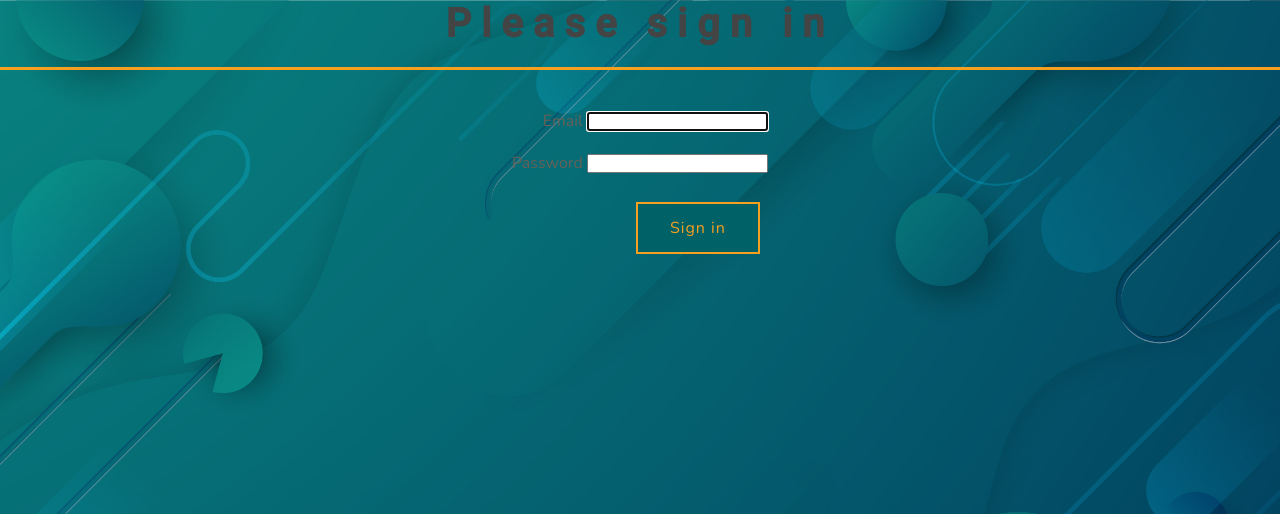
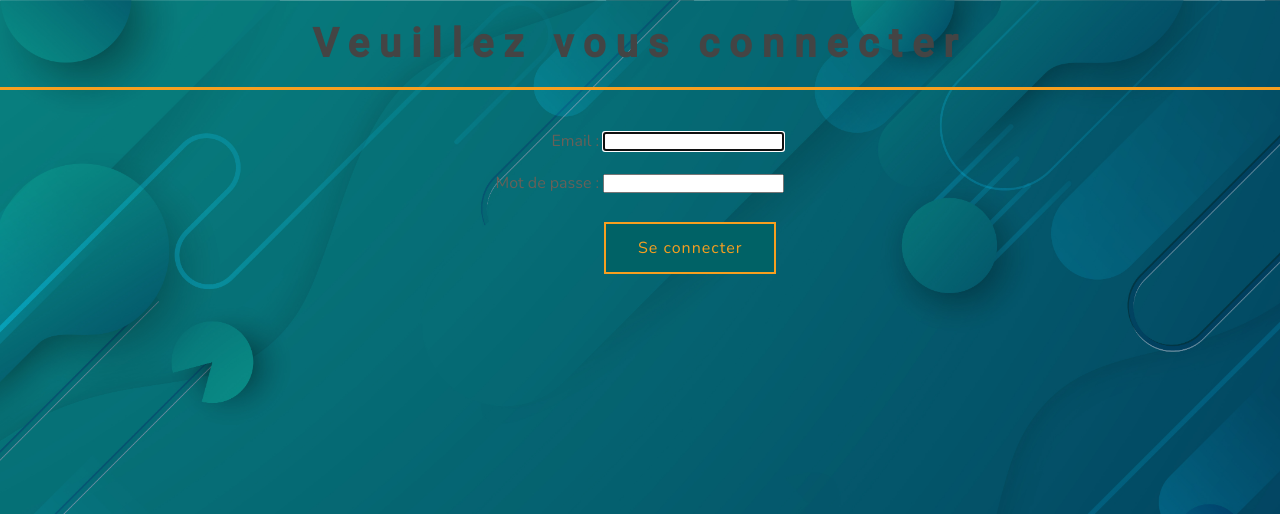
Before and after one commit to KanThor73/eni-events, a Symfony app: template templates/security/login.html.twig in a window 1280 px wide. Shown: the top 514 px of the page. Run offline with Twig, Linux system fonts and the light colour scheme; the template is opened without the code that fills it, so the values that code supplies are empty; some libraries are stand-ins or nearby versions.

Commit message:
login css encore plus joli

```diff
--- a/public/css/login.css
+++ b/public/css/login.css
@@ -1,5 +1,8 @@
 h1 {
 	text-align: center;
+	padding-left: 20px;
+	padding-right: 20px;
+	margin-top: 20px;
 }
 
 .container {
@@ -16,6 +19,11 @@ h1 {
 }
 
 @media screen and (max-width: 425px) {
+
+	h1 {
+		font-size: 2rem;
+	}
+
 	.sub-container {
 		align-items: center;
 	}
--- a/templates/security/login.html.twig
+++ b/templates/security/login.html.twig
@@ -19,22 +19,22 @@
         </div>
     {% endif %}
 
-    <h1 class="h3 mb-3 font-weight-normal">Please sign in</h1>
+    <h1 class="h3 mb-3 font-weight-normal">Veuillez vous connecter</h1>
     <div class="container">
     	<div class="sub-container">
 		<div class="row">
-			<label for="inputEmail">Email</label>
+			<label for="inputEmail">Email :</label>
     			<input type="email" value="{{ last_username }}" name="email" id="inputEmail" class="form-control" autocomplete="email" required autofocus>
     		</div>
 		<div class="row">
-			<label for="inputPassword">Password</label>
+			<label for="inputPassword">Mot de passe :</label>
     			<input type="password" name="password" id="inputPassword" class="form-control" autocomplete="current-password" required>
 		</div>
     		<input type="hidden" name="_csrf_token" value="{{ csrf_token('authenticate') }}">
 
 		<div class="row middle">
     			<button class="btn btn-lg btn-primary" type="submit">
-        			Sign in
+        			Se connecter
     			</button>
 		</div>
 	</div>
```
